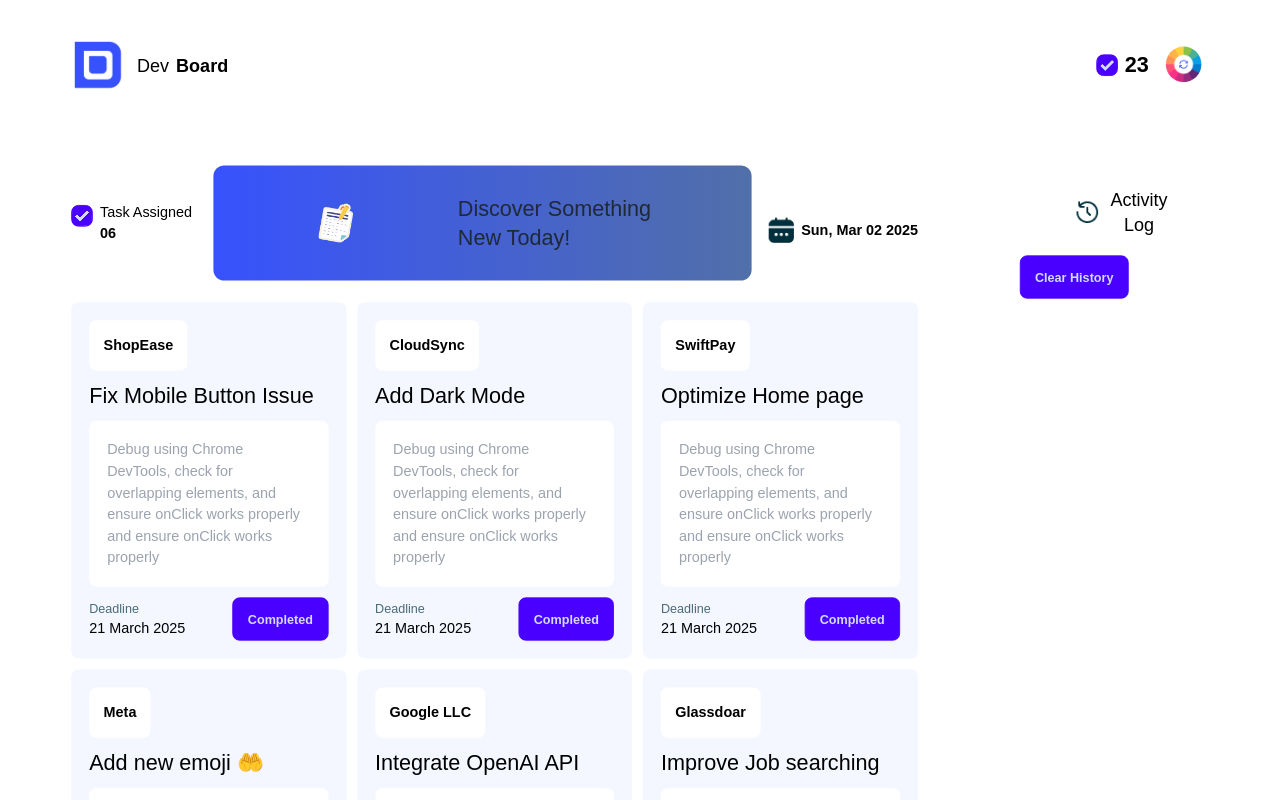
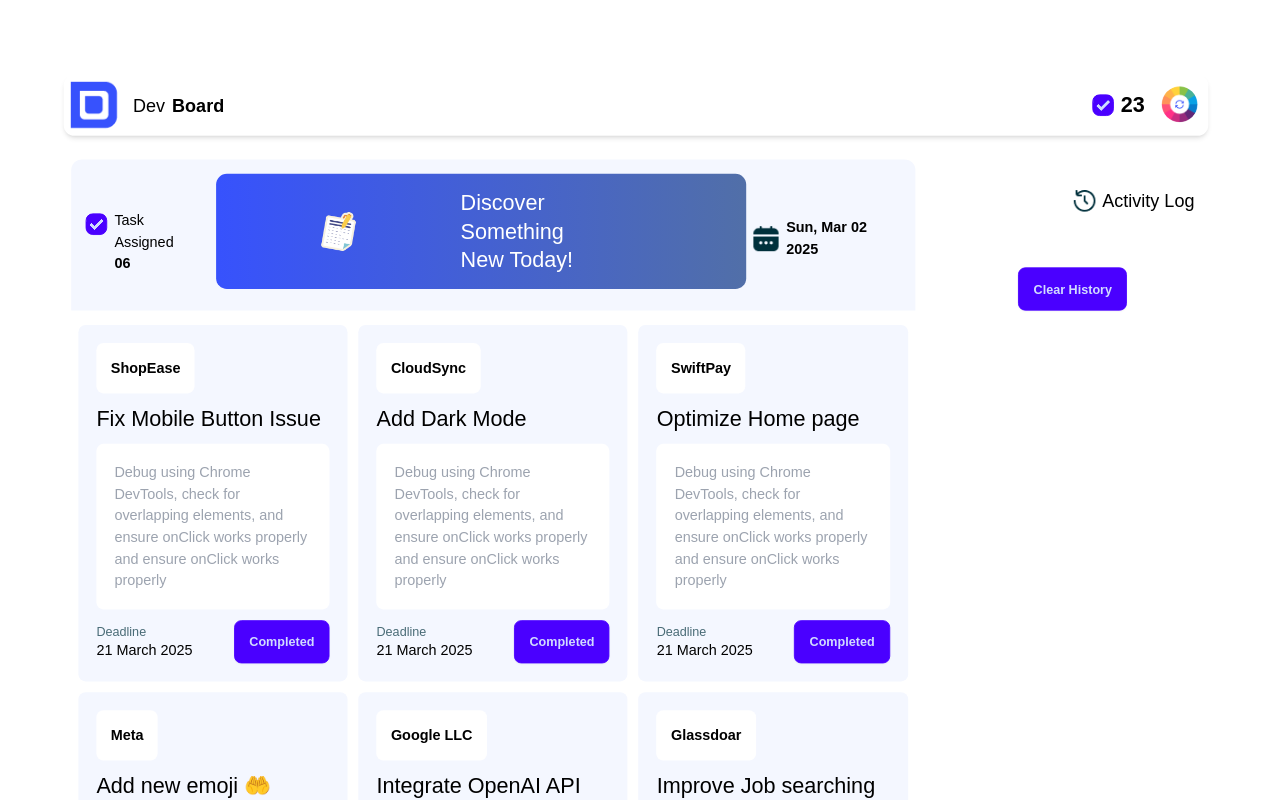
Before and after one commit to shadmansalimameo12/Assignment-5, a plain HTML site: page index.html in a window 1280 px wide. Drawn offline with nearby package versions, Linux system fonts and the light colour scheme.

Commit message:
fixed height and back button fix

```diff
--- a/index.html
+++ b/index.html
@@ -21,7 +21,7 @@
 
 html, body {
   height: 100%;
-  overflow-y: hidden;
+  overflow-y: scroll;
 }
 
 
@@ -42,12 +42,13 @@ html, body {
   </script>
 </head>
 
-<body class="max-w-screen-3xl mx-auto poppins-regular ">
+<body  class="max-w-screen-3xl mx-auto poppins-regular bg-white ">
 
 
-  <!-- nav bar starts -->
-  <section class="max-w-screen-3xl mx-auto pt-4 mt-4 text-black px-1 scale-[90%]">
-    <div class="navbar bg-white rounded-xl  ">
+ <section class="relative top-10 right-1">
+   <!-- nav bar starts -->
+   <section class="max-w-screen-3xl  mx-auto pt-4 mt-4 text-black px-1 scale-[90%]  ">
+    <div class="navbar bg-white rounded-xl shadow-md ">
       <div class="flex-1">
         <img src="./assets/logo.png" alt="">
         <a class="btn btn-ghost text-xl"><span class="font-normal ">Dev</span> <span class="font-bold">Board</span></a>
@@ -78,6 +79,7 @@ html, body {
     </div>
   </section>
   <!-- navbar ends -->
+ </section>
 
 <!-- Left and right flex section start -->
  <section class="flex gap-4 scale-[90%]">
@@ -86,12 +88,12 @@ html, body {
 
   <!-- main TOP section starts -->
 
-  <section class="  ">
+  <section class=" ">
 
     <!-- task assigned -->
-    <div class="flex w-6/5  bg-white justify-between pt-4 rounded-t-xl">
+    <div class="flex w-6/5  justify-between pt-4 rounded-t-xl bg-[#F4F7FF] p-2 m-2">
 
-     <div class="flex mt-2 p-2 gap-2 pt-8">
+     <div class="flex mt-2 p-2 gap-2 pt-8 ">
       <div>
         <input type="checkbox" checked="checked" class="checkbox checkbox-primary mt-1" />
       </div>
@@ -109,7 +111,7 @@ html, body {
         class="bg-gradient-to-r from-[#3752fd] to-[#516fa8] min-w-96 px-28 mb-4   h-32 flex justify-between gap-28 items-center rounded-xl" >
 
         <img class="w-12 " src="./assets/board.png" alt="">
-        <p class="text-2xl ">Discover Something <br> New Today!</p>
+        <p class="text-2xl text-white ">Discover Something <br> New Today!</p>
 
       </div>
       </div>
@@ -118,7 +120,7 @@ html, body {
       <!-- date -->
       <div class="flex items-center gap-2 p-2 text-black ">
         <img src="./assets/calender.png" alt="">
-        <h2 class="font-extrabold" id="currentDate"></h2>
+        <h2 class="font-extrabold  " id="currentDate"></h2>
         <!-- date ends -->
       </div>
 
@@ -129,7 +131,7 @@ html, body {
 
 
 <!-- MAIN SECTION START -->
-  <section class="w-6/5 p-2 text-black bg-white rounded-b-lg pb-6    ">
+  <section class="w-6/5 p-2 text-black bg-white rounded-b-lg pb-6  mx-2  ">
 
     <div class="grid grid-cols-3  gap-3 rounded-lg pb-6">
       <div class="bg-[#F4F7FF] rounded-lg p-5 space-y-3">
@@ -247,14 +249,14 @@ html, body {
 
 
 <!-- right section start -->
-<section class="w-3/12 bg-white rounded-lg  h-[875px] mr-2  ">
-<div class="min-h-screen min-w-32  text-center space-y-5 pt-10 px-10" id="task-history">
-  <div class="flex  text-center items-center ml-28 gap-2">
-    <img class="w-6 h-6 text-center items-center" src="./assets/activity.png" alt="">
+<section class="w-3/12 bg-white rounded-lg mr-2  ">
+<div class="max-h-screen min-w-32  text-center space-y-5 pt-10 items-center px-10" id="task-history">
+  <div class=" flex pl-14 text-center items-center ml-14 w-full whitespace-nowrap gap-2">
+    <img class="w-6 h-6 " src="./assets/activity.png" alt="">
     <h2 class="font-medium text-xl text-black ">Activity Log</h2>
 
   </div>
-  <button class="btn btn-primary" id="clear-history">Clear History</button>
+  <div class="pt-10"><button class="btn btn-primary" id="clear-history">Clear History</button></div>
 </div>
 </section>
 <!-- right section ends -->
```
Also changed, not shown: button.js (+0 -7 lines), newpage.html (+5 -5 lines).
